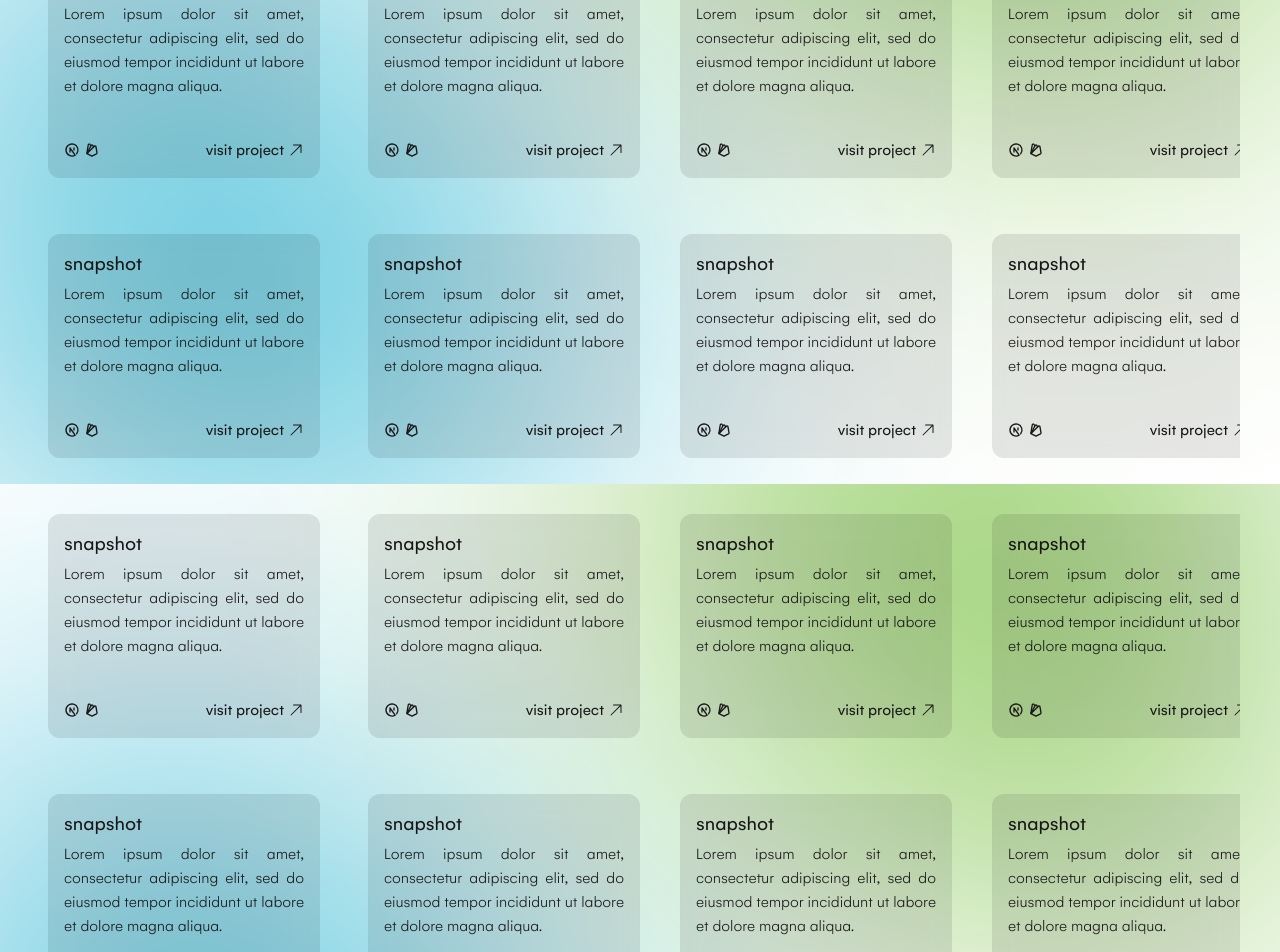
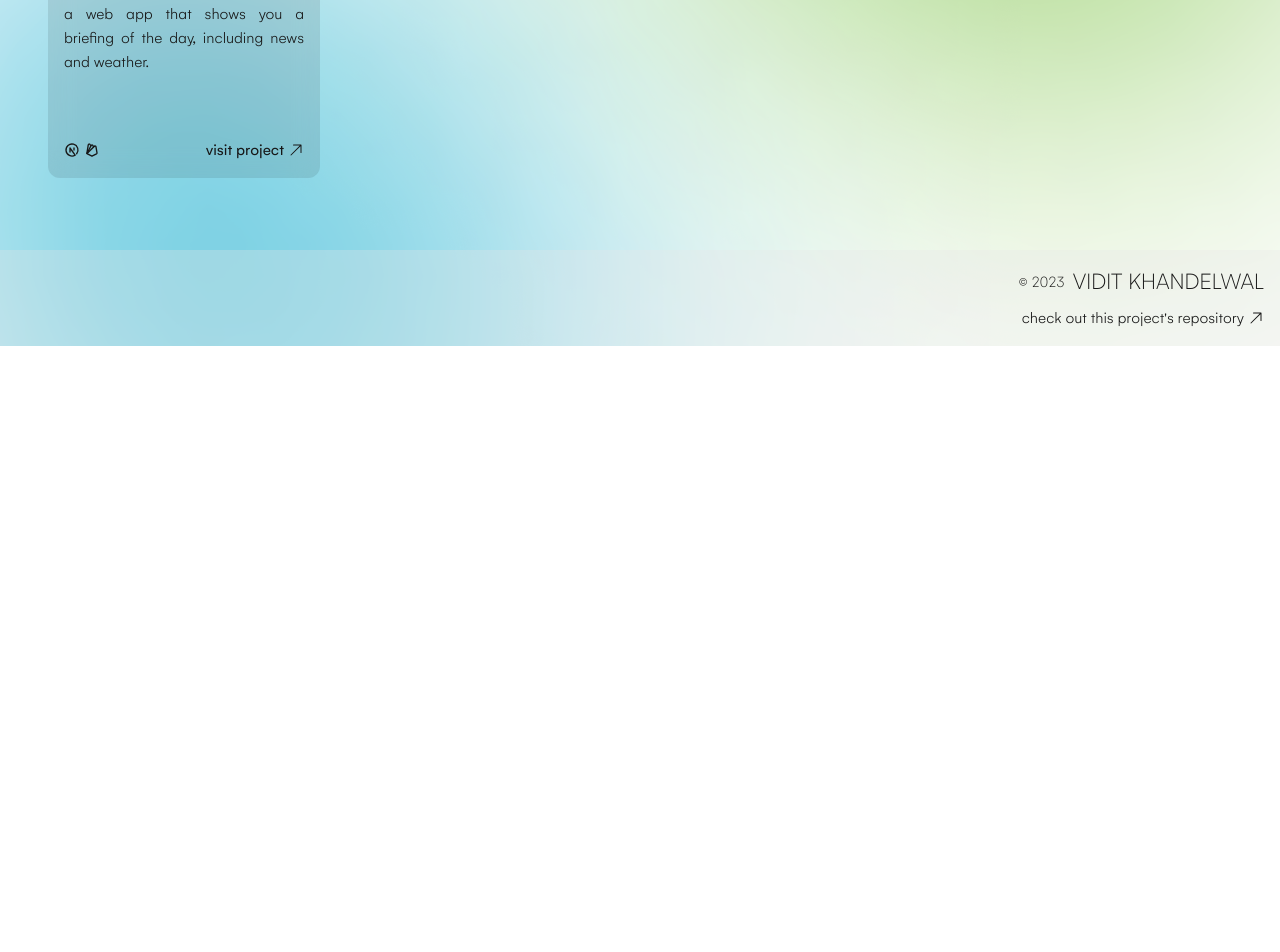
Before and after one commit to csvidit/temp-cs-portfolio, a Next.js app: page / in a window 1280 px wide. Shown: the part 1180-2132 px from the top of the page. After the commit the page ends 1526 px from the top, so only its background shows below. Built offline with nearby package versions, Linux system fonts and the light colour scheme.

Commit message:
update Card and README, add OpenGraph

```diff
--- a/src/components/Card.tsx
+++ b/src/components/Card.tsx
@@ -6,8 +6,9 @@ import { motion } from "framer-motion";
 import { BsGithub } from "react-icons/bs";
 import { TbBrandNextjs, TbBrandFirebase } from "react-icons/tb";
 import { HiArrowUpRight } from "react-icons/hi2";
+import { UrlObject } from "url";
 
-const Card = () => {
+const Card = (props: {label: string, children: string, href: string | UrlObject}) => {
   return (
     <motion.div
       className="flex flex-col space-y-1 backdrop-blur-md rounded-xl bg-neutral-900 dark:bg-neutral-200 dark:bg-opacity-10 bg-opacity-10 p-2 lg:p-4 m-2"
@@ -17,14 +18,13 @@ const Card = () => {
       }}
     >
       <Link
-        href="/"
+        href={props.href}
         className="flex flex-col justify-between space-y-1 w-60 h-48"
       >
         <div className="flex flex-col space-y-1">
-          <CardLabel>snapshot</CardLabel>
+          <CardLabel>{props.label}</CardLabel>
           <CardDescription>
-            Lorem ipsum dolor sit amet, consectetur adipiscing elit, sed do
-            eiusmod tempor incididunt ut labore et dolore magna aliqua.
+            {props.children}
           </CardDescription>
         </div>
         <div className="flex flex-row items-center justify-between">
--- a/src/pages/index.tsx
+++ b/src/pages/index.tsx
@@ -17,10 +17,29 @@ export default function Home() {
   return (
     <>
       <Head>
-        <title>Create Next App</title>
-        <meta name="description" content="Generated by create next app" />
+      <title>CS Portfolio - Vidit Khandelwal</title>
+        <meta
+          name="description"
+          content="The computer science portfolio of Vidit Khandelwal"
+        />
         <meta name="viewport" content="width=device-width, initial-scale=1" />
+        <meta name="author" content="Vidit Khandelwal" />
+        <meta
+          name="keywords"
+          content="Vidit Khandelwal, DePauw University, DePauw, CS, computer science, react, reactjs, nextjs, firebase, firestore, tailwind, tailwindcss, framer-motion"
+        />
         <link rel="icon" href="/favicon.ico" />
+        <meta name="robots" content="all" />
+
+        <meta property="og:title" content="CS Portfolio - Vidit Khandelwal" />
+        <meta property="og:type" content="website" />
+        <meta property="og:image" content="/logo.webp" />
+        <meta property="og:url" content="https://viditkhandelwal.com" />
+        <meta property="og:site_name" content="Vidit Khandelwal" />
+        <meta
+          property="description"
+          content="The computer science portfolio of Vidit Khandelwal"
+        />
       </Head>
       <MainContainer>
         <Header/>
@@ -28,60 +47,7 @@ export default function Home() {
           <Hero/>
           <Skills/>
           <CardsContainer>
-            <Card/>
-            <Card/>
-            <Card/>
-            <Card/>
-            <Card/>
-            <Card/>
-            <Card/>
-            <Card/>
-            <Card/>
-            <Card/>
-            <Card/>
-            <Card/>
-          </CardsContainer>
-          <CardsContainer>
-            <Card/>
-            <Card/>
-            <Card/>
-            <Card/>
-            <Card/>
-            <Card/>
-            <Card/>
-            <Card/>
-            <Card/>
-            <Card/>
-            <Card/>
-            <Card/>
-          </CardsContainer>
-          <CardsContainer>
-            <Card/>
-            <Card/>
-            <Card/>
-            <Card/>
-            <Card/>
-            <Card/>
-            <Card/>
-            <Card/>
-            <Card/>
-            <Card/>
-            <Card/>
-            <Card/>
-          </CardsContainer>
-          <CardsContainer>
-            <Card/>
-            <Card/>
-            <Card/>
-            <Card/>
-            <Card/>
-            <Card/>
-            <Card/>
-            <Card/>
-            <Card/>
-            <Card/>
-            <Card/>
-            <Card/>
+            <Card label="snapshot" href="https://snapshot.viditkhandelwal.com">a web app that shows you a briefing of the day, including news and weather.</Card>
           </CardsContainer>
         </MainContent>
         <Footer/>
```
Also changed, not shown: 1 other file (tests, documents, lock files or other folders).
